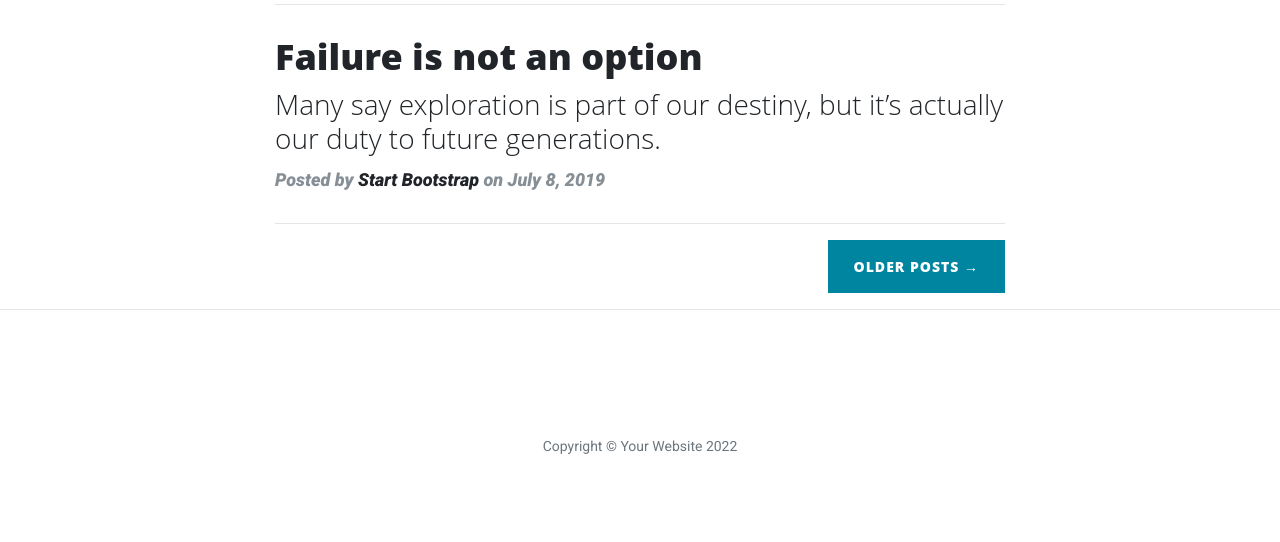
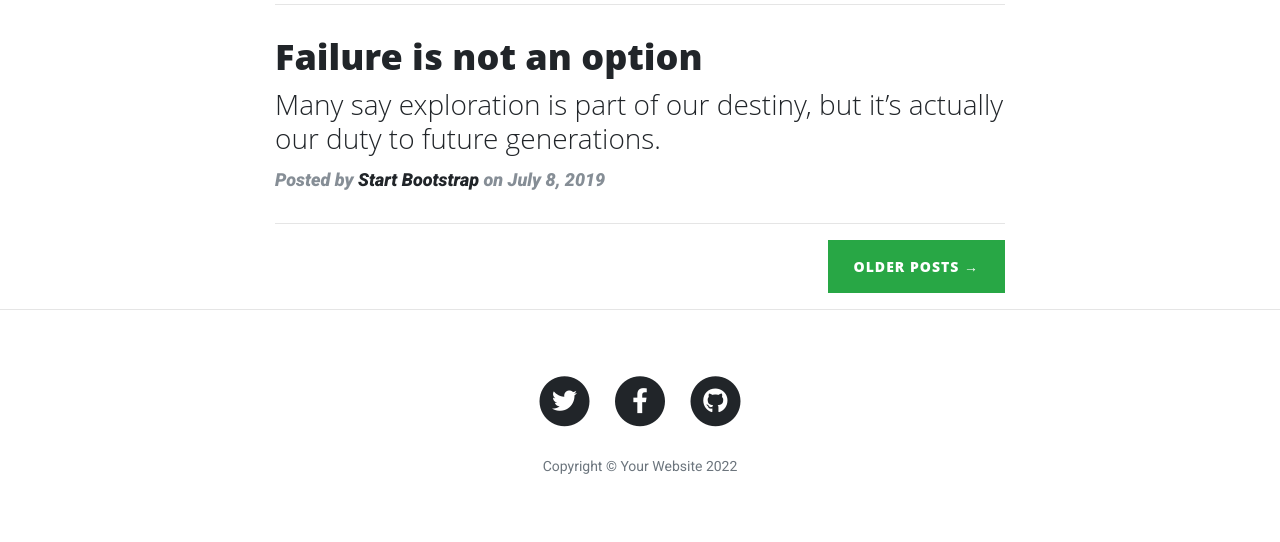
Before and after one commit to PedroCristo/code-institute-my-first-flask-app, a Flask app: page / in a window 1280 px wide. Shown: the part 1347-1889 px from the top of the page. Before the commit the page ends 1801 px from the top, so only its background shows below. Run offline with Flask 2, Linux system fonts and the light colour scheme; some libraries are stand-ins or nearby versions.

Commit message:
Add fontwsome cdn

```diff
--- a/templates/base.html
+++ b/templates/base.html
@@ -9,6 +9,9 @@
     <!-- BOOTSTRAP -->
     <link rel="stylesheet" href="{{ url_for('static', filename='vendor/bootstrap/css/bootstrap.min.css') }}">
     <link rel="stylesheet" href="{{ url_for('static', filename='css/clean-blog.min.css') }}">
+
+    <!-- FONTAWSOME CDN -->
+    <link rel="stylesheet" href="https://cdnjs.cloudflare.com/ajax/libs/font-awesome/6.1.1/css/all.min.css"/>
 
     <!-- MY CSS -->
     <link rel="stylesheet" href="{{ url_for('static', filename='css/style.css') }}">
--- a/templates/index.html
+++ b/templates/index.html
@@ -57,7 +57,7 @@
             <hr>
             <!-- Pager -->
             <div class="clearfix">
-                <a class="btn btn-primary float-right" href="#">Older Posts &rarr;</a>
+                <a class="btn btn-success float-right" href="#">Older Posts &rarr;</a>
             </div>
         </div>
     </div>
```
